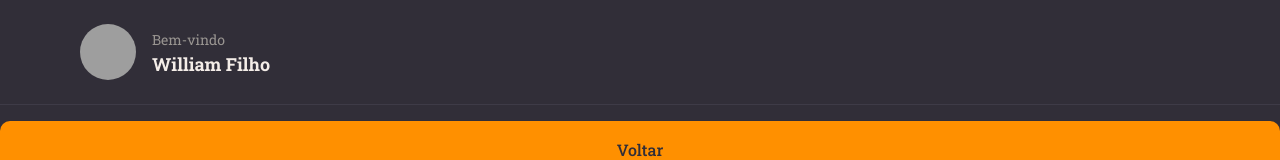
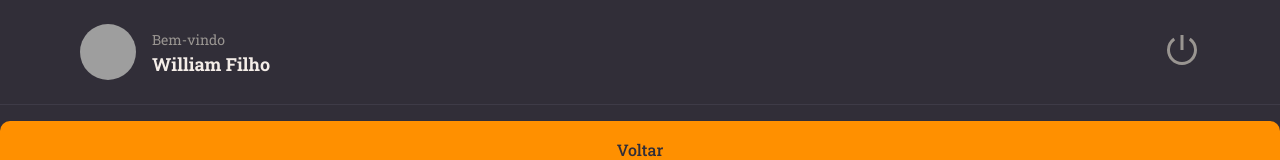
Before and after one commit to WilliamFilh0/RocketNotes_React, a React (Vite) app: page / in a window 1280 px wide. Shown: the top 160 px of the page. Built offline with nearby package versions, Linux system fonts and the light colour scheme; grey boxes are pictures that could not be loaded.

Commit message:
Adicionando o icone de desligar

```diff
--- a/package.json
+++ b/package.json
@@ -12,6 +12,7 @@
   "dependencies": {
     "react": "^18.2.0",
     "react-dom": "^18.2.0",
+    "react-icons": "^4.11.0",
     "styled-components": "^6.1.0"
   },
   "devDependencies": {
--- a/src/components/Header/index.jsx
+++ b/src/components/Header/index.jsx
@@ -1,4 +1,6 @@
-import { Container, Profile } from './styles';
+import { RiShutDownLine} from 'react-icons/ri';
+
+import { Container, Profile, Logout } from './styles';
 
 export function Header() {
   return (
@@ -16,6 +18,10 @@ export function Header() {
 
       </Profile>
 
+      <Logout>
+        <RiShutDownLine/>
+      </Logout>
+
     </Container>
   )
 }
--- a/src/components/Header/styles.js
+++ b/src/components/Header/styles.js
@@ -44,3 +44,14 @@ export const Profile = styled.div`
     }
    }
 `;
+
+
+export const Logout = styled.button`
+  border: none;
+  background: none;
+
+  > svg {
+    color: ${({ theme }) => theme.COLORS.GRAY_100};
+    font-size: 36px;
+  }
+`
```
Also changed, not shown: src/components/Section/index.jsx (added), src/components/Section/styles.js (added), 1 other file (tests, documents, lock files or other folders).
